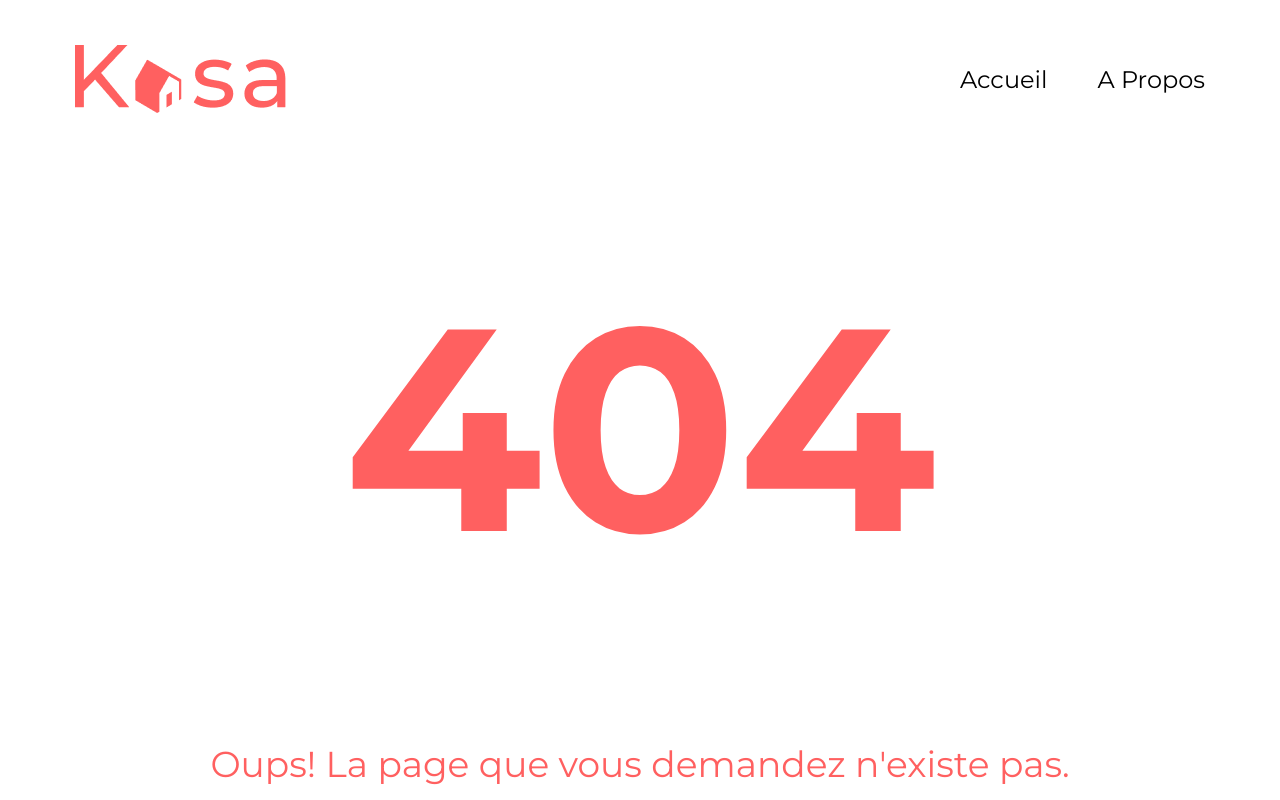
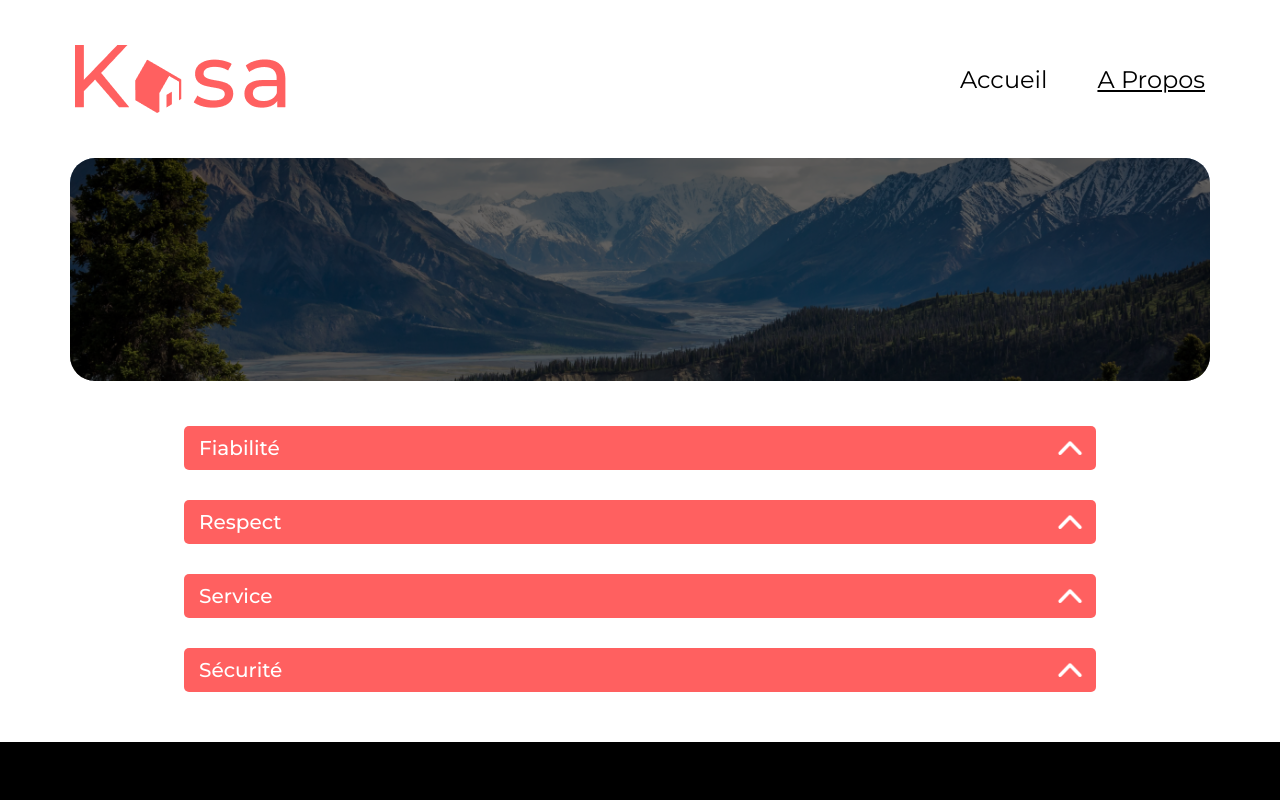
Before and after one commit to Emeline-Wulstecke/Kasa, a React (Vite) app: page /kasa/about in a window 1280 px wide. Before the commit this address had no page. Shown: the top 800 px of the page. Built offline with nearby package versions, Linux system fonts and the light colour scheme.

Commit message:
final project

```diff
--- a/src/App.jsx
+++ b/src/App.jsx
@@ -9,7 +9,7 @@ import Error from './pages/Error/Error';
 
 function App () {
   return (
-    <BrowserRouter>
+    <BrowserRouter basename='/kasa'>
       <Navbar />
       <Routes>
         <Route path="/" element={<Home />} />
--- a/src/components/Collapse/Collapse.jsx
+++ b/src/components/Collapse/Collapse.jsx
@@ -12,9 +12,9 @@ const CollapseItem = ({ title, content }) => {
   };
 
   return (
-    <li className="collapse-item" onClick={handleToggle}>
+    <li className="collapse-item">
       <h2>{title}</h2>
-      <img src={iconCollapse} alt="fleche" className={`icon-collapse ${iconClass}`} />
+      <img src={iconCollapse} alt="fleche" className={`icon-collapse ${iconClass}`} onClick={handleToggle} />
       <Collapse isOpened={isOpen} className='collapse-text'>
       {title === 'Équipements' ? (
           <ul>
--- a/src/components/Collapse/collapse.scss
+++ b/src/components/Collapse/collapse.scss
@@ -83,7 +83,7 @@
 
 /************** Responsive mobile *************/
 
-@media screen  and (max-width: 767px) {
+@media screen and (min-width: 375px) and (max-width: 767px) {
     .collapse {
         padding: 20px;
 
```
Also changed, not shown: package.json (+7 -3 lines), 1 other file (tests, documents, lock files or other folders).
